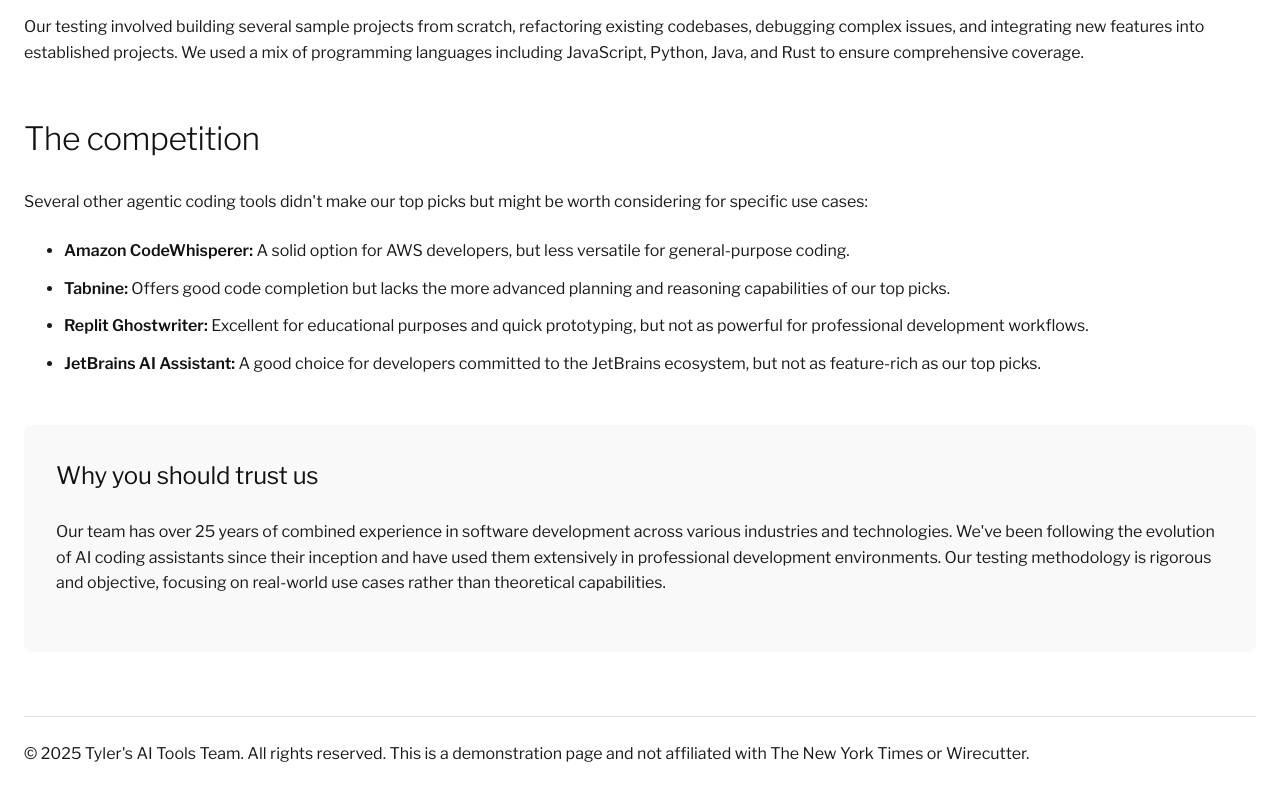
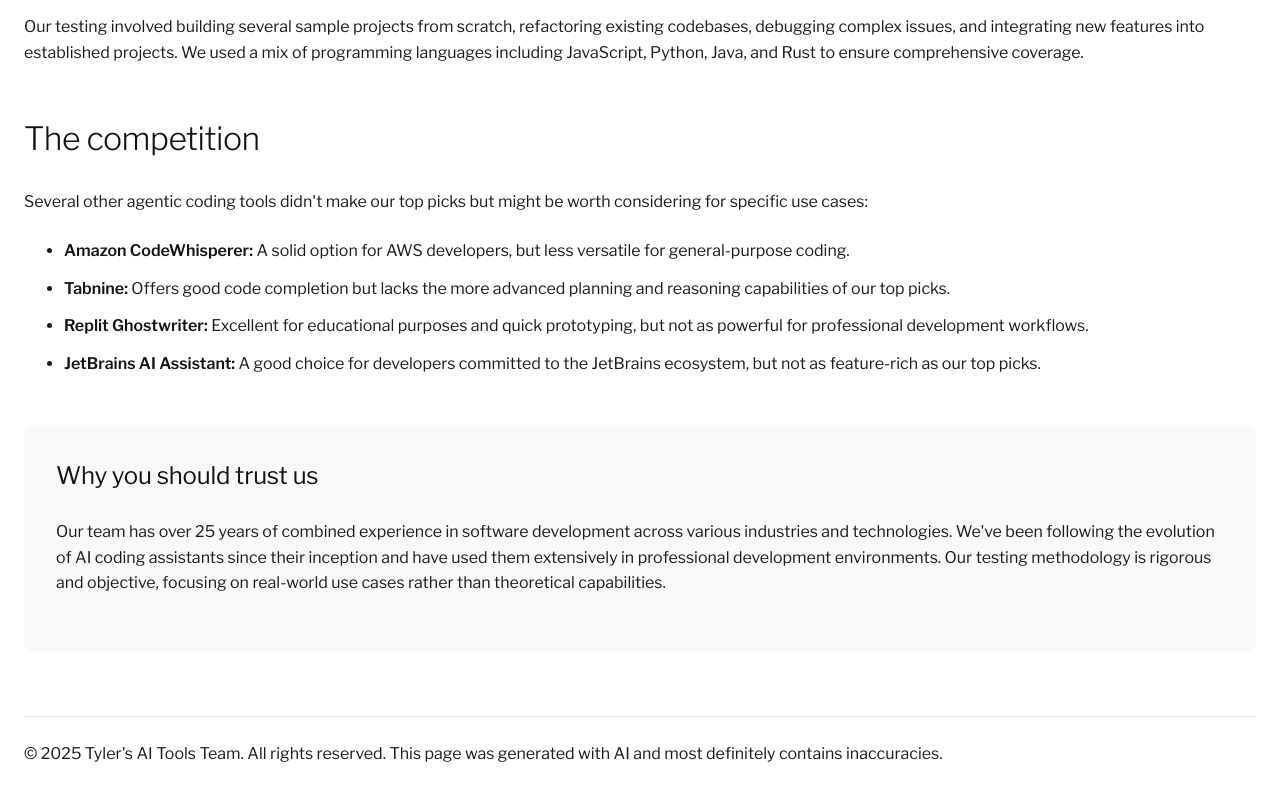
Before and after one commit to tdurk93/AgenticCodingProductReview, a plain HTML site: page index.html in a window 1280 px wide. Shown: the part 5090-5890 px from the top of the page. Drawn offline with nearby package versions, Linux system fonts and the light colour scheme.

Commit message:
Remove remaining wirecutter reference
I want to be clear that this is in no way affiliated

```diff
--- a/index.html
+++ b/index.html
@@ -419,7 +419,7 @@
     </div>
 
     <div class="footnote">
-        <p>© 2025 Tyler's AI Tools Team. All rights reserved. This is a demonstration page and not affiliated with The New York Times or Wirecutter.</p>
+        <p>© 2025 Tyler's AI Tools Team. All rights reserved. This page was generated with AI and most definitely contains inaccuracies.</p>
     </div>
 </body>
 </html>
```
